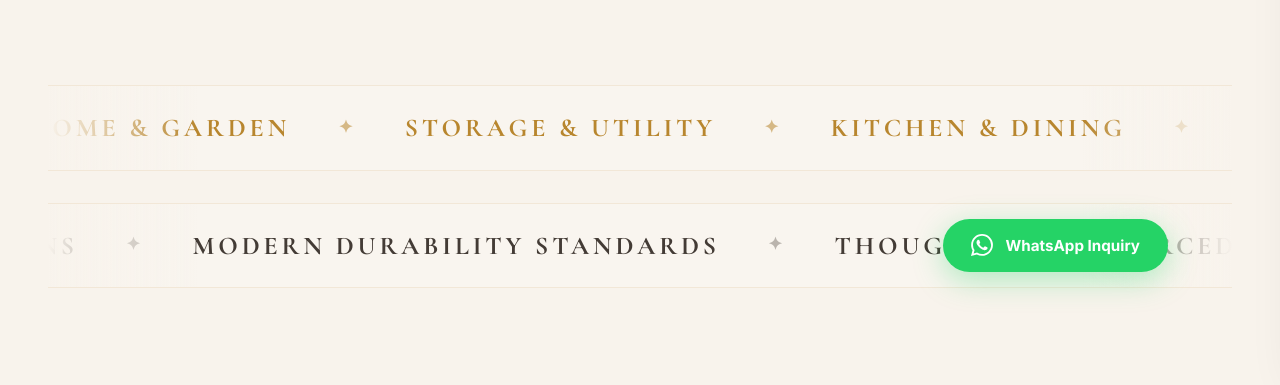
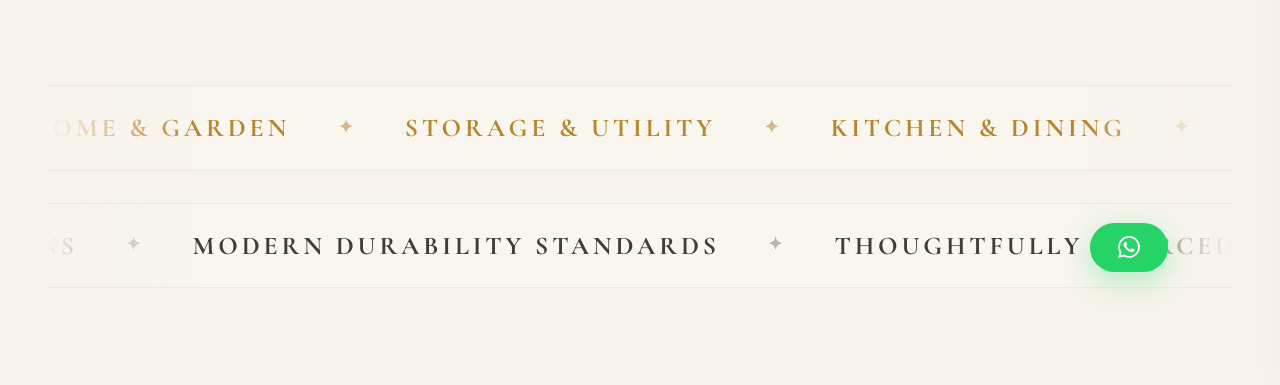
Before and after one commit to keshr7038/kalavathe-plastics, a website: page index.html in a window 1280 px wide. Shown: the part 415-800 px from the top of the page. Drawn offline with nearby package versions, Linux system fonts and the light colour scheme; no server answers.

Commit message:
Convert floating WhatsApp button inside the hero section to icon-only circle style

```diff
--- a/index.html
+++ b/index.html
@@ -97,7 +97,6 @@
         <svg viewBox="0 0 24 24">
           <path d="M17.472 14.382c-.297-.149-1.758-.867-2.03-.967-.273-.099-.471-.148-.67.15-.197.297-.767.966-.94 1.164-.173.199-.347.223-.644.075-.297-.15-1.255-.463-2.39-1.475-.883-.788-1.48-1.761-1.653-2.059-.173-.297-.018-.458.13-.606.134-.133.298-.347.446-.52.149-.174.198-.298.298-.497.099-.198.05-.371-.025-.52-.075-.149-.669-1.612-.916-2.207-.242-.579-.487-.5-.669-.51-.173-.008-.371-.01-.57-.01-.198 0-.52.074-.792.372-.272.297-1.04 1.016-1.04 2.479 0 1.462 1.065 2.875 1.213 3.074.149.198 2.096 3.2 5.077 4.487.709.306 1.262.489 1.694.625.712.227 1.36.195 1.871.118.571-.085 1.758-.719 2.006-1.413.248-.694.248-1.289.173-1.413-.074-.124-.272-.198-.57-.347m-5.421 7.403h-.004a9.87 9.87 0 01-5.031-1.378l-.361-.214-3.741.982.998-3.648-.235-.374a9.86 9.86 0 01-1.51-5.26c.001-5.45 4.436-9.884 9.888-9.884 2.64 0 5.122 1.03 6.988 2.898a9.825 9.825 0 012.893 6.994c-.003 5.45-4.437 9.884-9.885 9.884m8.413-18.297A11.815 11.815 0 0012.05 0C5.495 0 .16 5.335.157 11.892c0 2.096.547 4.142 1.588 5.945L0 24l6.335-1.662c1.746.953 3.71 1.455 5.703 1.458h.005c6.554 0 11.89-5.335 11.893-11.893a11.821 11.821 0 00-3.48-8.413z"/>
         </svg>
-        <span>WhatsApp Inquiry</span>
       </a>
     </div>
   </section>
```
